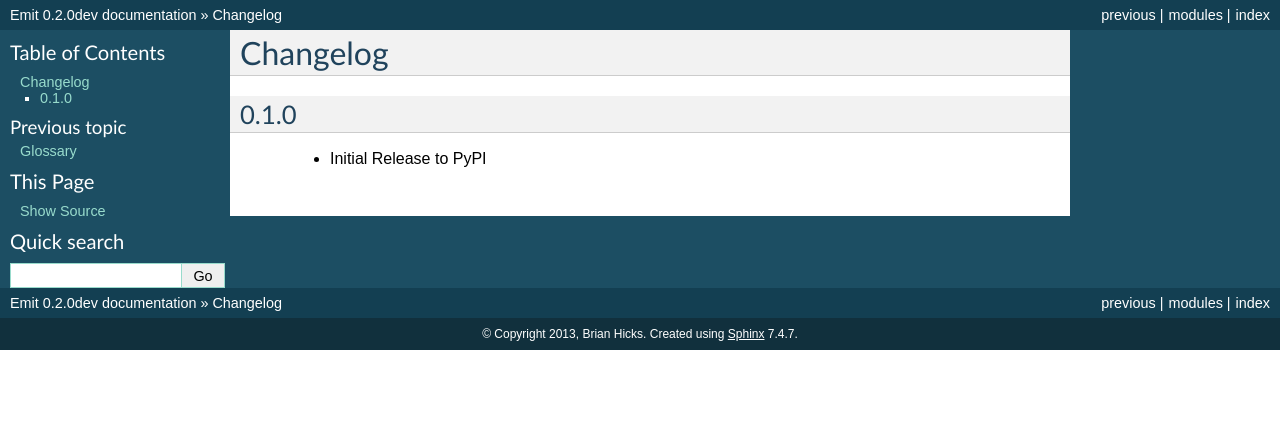
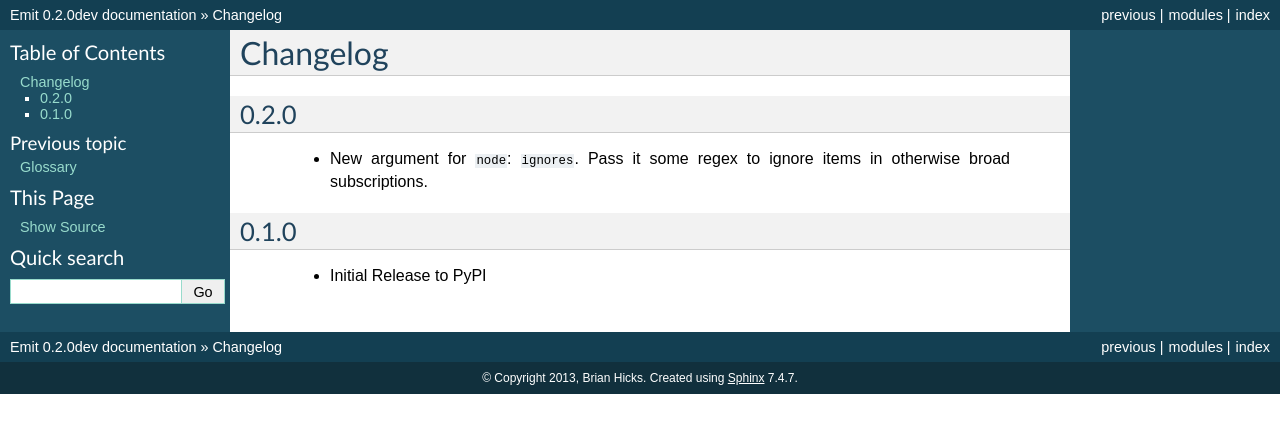
Before and after one commit to BrianHicks/emit, a Sphinx documentation site: the page built from docs/changelog.rst, in a window 1280 px wide. Shown: the top 433 px of the page. Built offline with Sphinx 7.4.7, drawn with Linux system fonts in a browser that asks for light colours.

Commit message:
add ignore to changelog

```diff
--- a/docs/changelog.rst
+++ b/docs/changelog.rst
@@ -1,5 +1,11 @@
 Changelog
 =========
+
+0.2.0
+-----
+
+ - New argument for ``node``: ``ignores``. Pass it some regex to ignore items
+   in otherwise broad subscriptions.
 
 0.1.0
 -----
```
